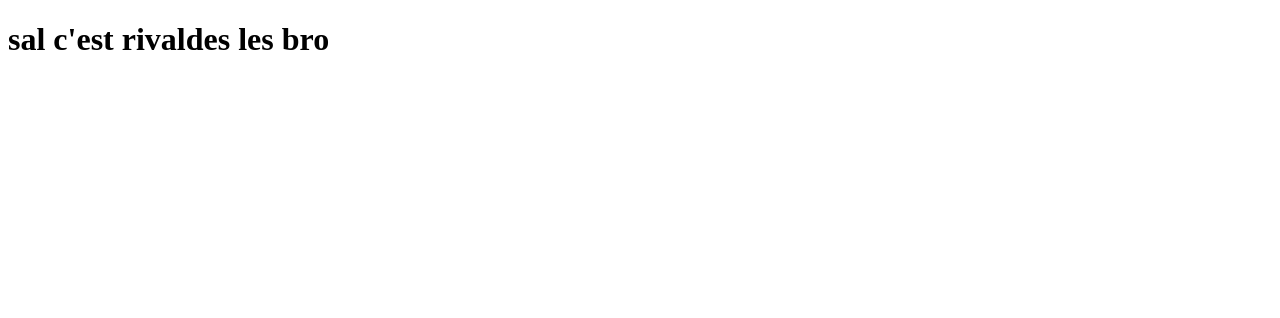
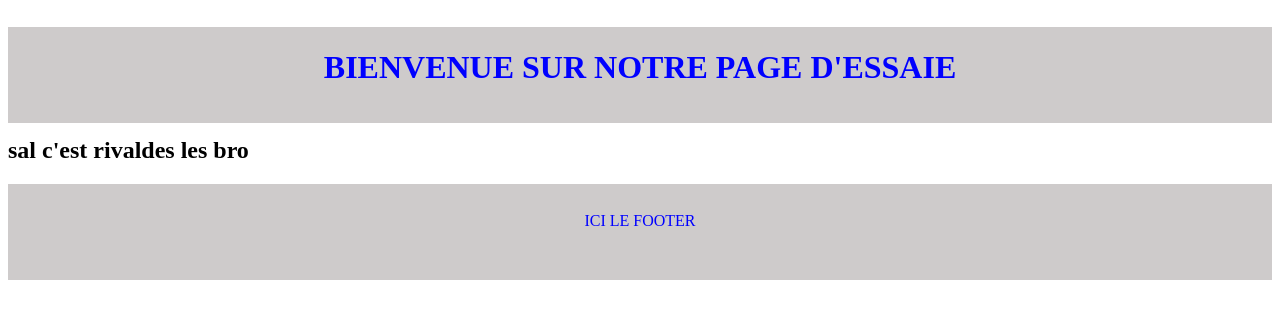
Before and after one commit to Rivaldeshi/Test, a plain HTML site: page index.html in a window 1280 px wide. Drawn offline with Linux system fonts and the light colour scheme.

Commit message:
header et footer de la page

```diff
--- /dev/null
+++ b/index.css
@@ -0,0 +1,28 @@
+header{
+
+}
+footer{
+    background-color: rgb(206, 203, 203);
+   height: 6em;
+}
+
+h1{
+    color:blue;
+    text-align:center;
+    position: relative;
+   top: 22px;
+}
+#entete{
+
+   background-color: rgb(206, 203, 203);
+   height: 6em;
+   position: relative;
+   top: 6px;
+}
+
+#foot{
+    color:blue;
+    text-align:center;
+    position: relative;
+   top: 28px;
+}
--- a/index.html
+++ b/index.html
@@ -4,9 +4,26 @@
     <meta charset="UTF-8">
     <meta http-equiv="X-UA-Compatible" content="IE=edge">
     <meta name="viewport" content="width=device-width, initial-scale=1.0">
+    <link rel="stylesheet" href="./index.css">
     <title>Document</title>
 </head>
 <body>
-    <h1>sal c'est rivaldes les bro</h1>
+
+    <header>
+
+        <div id="entete">
+
+            <p class="fas fa-home"></p>
+            <h1>BIENVENUE SUR NOTRE PAGE D'ESSAIE</h1>
+            <p id="p1" ><span class="fas fa-search"></span></p>
+
+        </div>
+    </header>
+    <h2>sal c'est rivaldes les bro</h2>
+
+    <footer>
+
+        <p id="foot">ICI LE FOOTER</p>
+    </footer>
 </body>
 </html>
```
